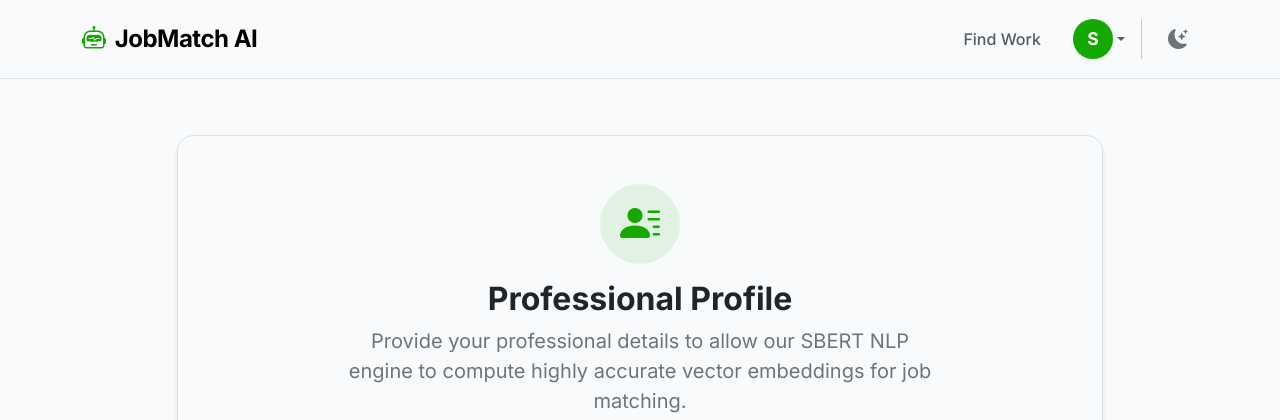
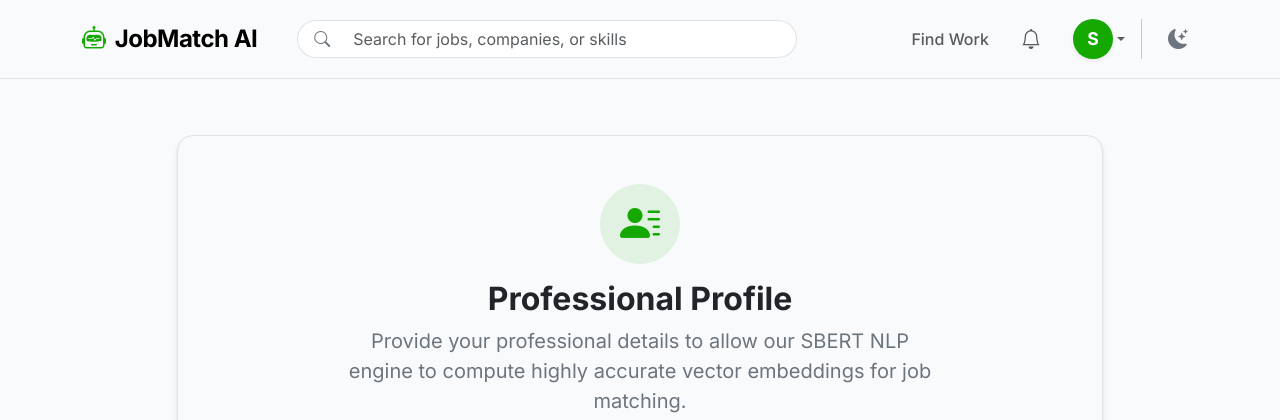
Before and after one commit to kiplah/Job-Reccomendation-system, a Django app: page /accounts/profile/ in a window 1280 px wide. Shown: the top 420 px of the page. Run offline with Django 4.2, Linux system fonts and the light colour scheme; the visitor is signed in with stand-in values (Sample User, id 1); data comes from the database, SQL or seed files in the repository.

Commit message:
Update base template layout and navigation

```diff
--- a/templates/base.html
+++ b/templates/base.html
@@ -135,10 +135,60 @@
                 <span class="navbar-toggler-icon"></span>
             </button>
             <div class="collapse navbar-collapse" id="navbarNav">
+                {% if user.is_authenticated %}
+                <!-- Global Search Bar -->
+                <form class="d-flex mx-lg-4 my-3 my-lg-0 flex-grow-1" style="max-width: 500px;" action="{% url 'dashboard:search' %}" method="GET">
+                    <div class="input-group">
+                        <span class="input-group-text bg-body border-end-0 rounded-start-pill ps-3 text-secondary">
+                            <i class="bi bi-search"></i>
+                        </span>
+                        <input class="form-control border-start-0 rounded-end-pill bg-body shadow-none" type="search" name="q" placeholder="Search for jobs, companies, or skills" aria-label="Search" value="{{ request.GET.q }}">
+                    </div>
+                </form>
+                {% endif %}
                 <ul class="navbar-nav ms-auto align-items-center">
                     {% if user.is_authenticated %}
                         <li class="nav-item">
                             <a class="nav-link px-3" href="{% url 'dashboard:dashboard' %}">Find Work</a>
+                        </li>
+
+                        <!-- Notifications Bell -->
+                        <li class="nav-item dropdown mx-2">
+                            <a class="nav-link position-relative" href="#" role="button" data-bs-toggle="dropdown" aria-expanded="false" onclick="markNotificationsRead()">
+                                <i class="bi bi-bell fs-5"></i>
+                                {% if unread_count and unread_count > 0 %}
+                                    <span id="notification-badge" class="position-absolute top-0 start-100 translate-middle badge rounded-pill bg-danger" style="font-size: 0.6rem; transform: translate(-30%, 30%) !important;">
+                                        {{ unread_count }}
+                                    </span>
+                                {% endif %}
+                            </a>
+                            <ul class="dropdown-menu dropdown-menu-end shadow-sm border-0 rounded-3 p-0" style="width: 320px; max-height: 400px; overflow-y: auto;">
+                                <div class="p-3 border-bottom border-secondary-subtle fw-bold text-body bg-body-tertiary rounded-top-3">
+                                    Notifications
+                                </div>
+                                {% if unread_notifications %}
+                                    {% for notif in unread_notifications %}
+                                        <li>
+                                            <a class="dropdown-item py-3 border-bottom border-secondary-subtle" href="{% url 'dashboard:job_detail' notif.job.id %}" style="white-space: normal;">
+                                                <div class="d-flex justify-content-between align-items-start mb-1">
+                                                    <span class="fw-bold text-upwork-green small">New Match!</span>
+                                                    <span class="badge bg-secondary-subtle text-body rounded-pill" style="font-size:0.7rem;">{% widthratio notif.score 1 100 %}%</span>
+                                                </div>
+                                                <div class="fw-semibold text-truncate mb-1" title="{{ notif.job.title }}">{{ notif.job.title }}</div>
+                                                <div class="small text-secondary"><i class="bi bi-building me-1"></i>{{ notif.job.company }}</div>
+                                            </a>
+                                        </li>
+                                    {% endfor %}
+                                    <li>
+                                        <a href="{% url 'dashboard:dashboard' %}" class="dropdown-item py-2 text-center text-upwork-green fw-semibold small rounded-bottom-3 bg-body-tertiary hover-bg-light">View all recommendations</a>
+                                    </li>
+                                {% else %}
+                                    <li class="p-4 text-center text-secondary small">
+                                        <i class="bi bi-bell-slash fs-3 mb-2 d-block opacity-50"></i>
+                                        No new notifications.<br>Check your dashboard for past matches!
+                                    </li>
+                                {% endif %}
+                            </ul>
                         </li>
                         <li class="nav-item ms-lg-3 mt-3 mt-lg-0 dropdown">
                             <a class="nav-link p-0 d-flex align-items-center dropdown-toggle text-decoration-none" href="#" role="button" data-bs-toggle="dropdown" aria-expanded="false">
@@ -242,6 +292,43 @@
             updateThemeIcon(document.documentElement.getAttribute('data-bs-theme'));
         });
     </script>
-    {% block extra_js %}{% endblock %}
+
+    <script>
+        function markNotificationsRead() {
+            const badge = document.getElementById('notification-badge');
+            if (badge) {
+                badge.style.display = 'none'; // Hide immediately for UI snappiness
+
+                fetch("{% url 'dashboard:mark_notifications_read' %}", {
+                    method: 'POST',
+                    headers: {
+                        'X-CSRFToken': getCookie('csrftoken'),
+                        'Content-Type': 'application/json'
+                    }
+                }).then(response => {
+                    if(!response.ok) badge.style.display = 'block'; // Revert on failure
+                }).catch(error => {
+                    badge.style.display = 'block';
+                });
+            }
+        }
+
+        // Helper function to get CSRF cookie
+        function getCookie(name) {
+            let cookieValue = null;
+            if (document.cookie && document.cookie !== '') {
+                const cookies = document.cookie.split(';');
+                for (let i = 0; i < cookies.length; i++) {
+                    const cookie = cookies[i].trim();
+                    if (cookie.substring(0, name.length + 1) === (name + '=')) {
+                        cookieValue = decodeURIComponent(cookie.substring(name.length + 1));
+                        break;
+                    }
+                }
+            }
+            return cookieValue;
+        }
+    </script>
+    {% block extra_scripts %}{% endblock %}
 </body>
 </html>
```
